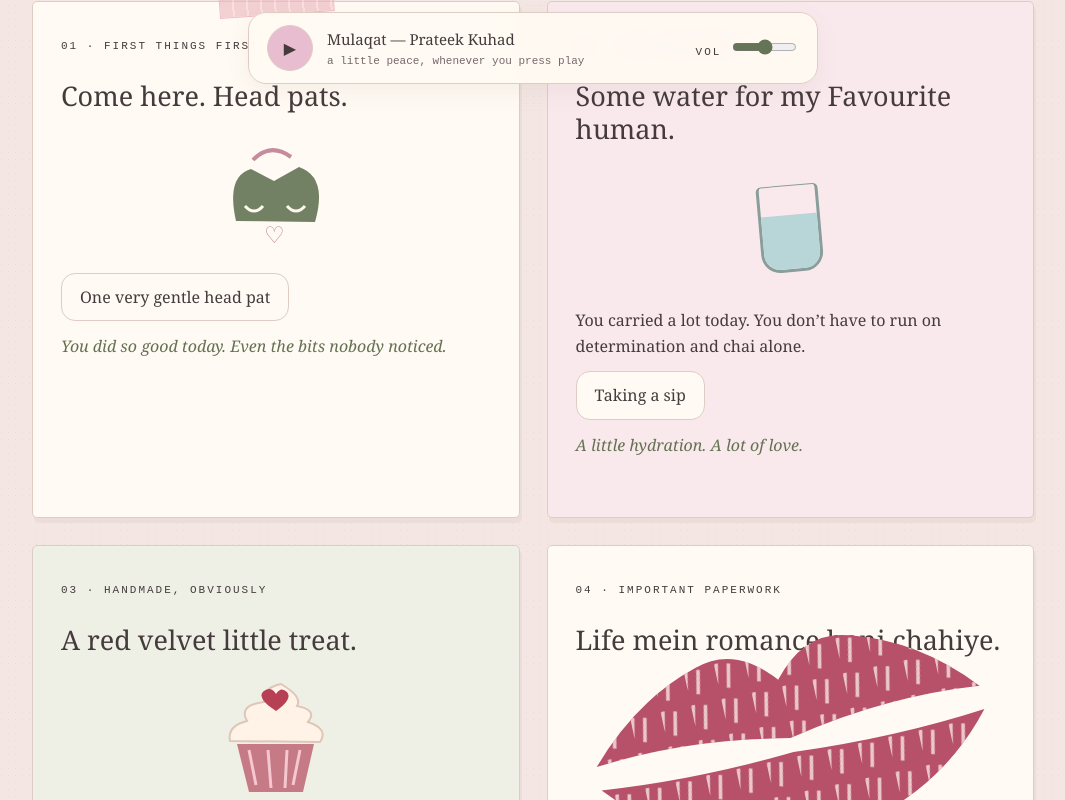
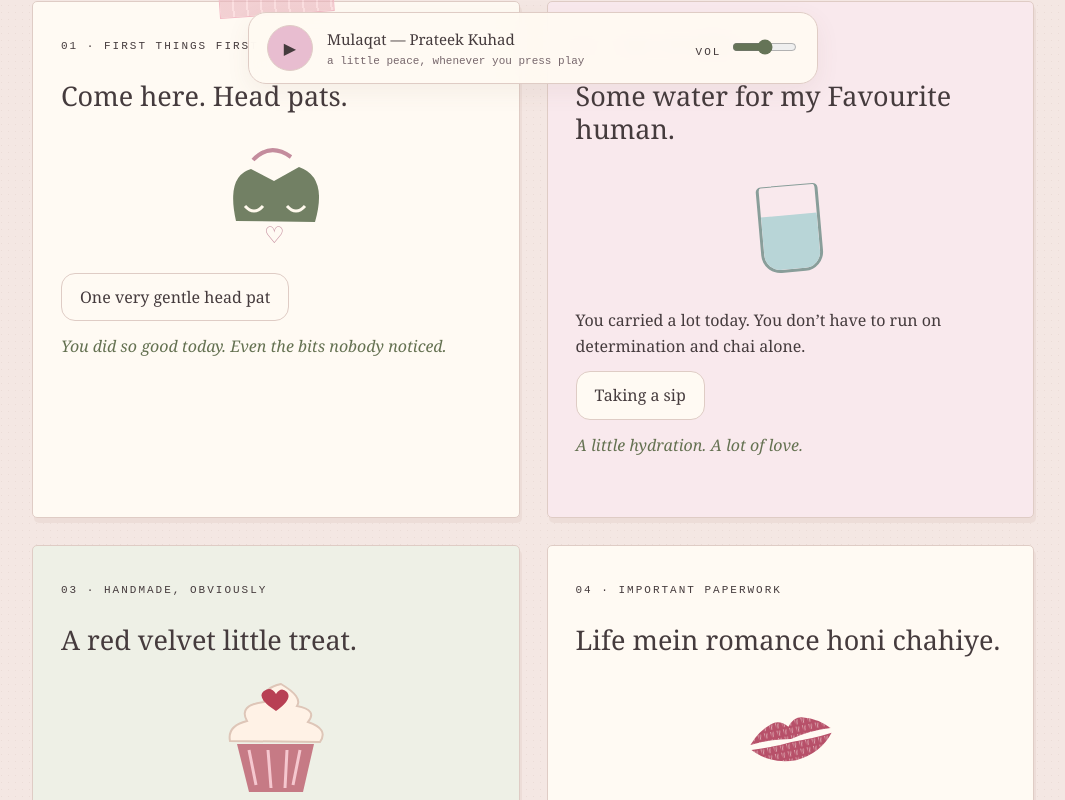
Before and after one commit to firefaerie/olive-care-package, a plain HTML site: page index.html in a window 1280 px wide. Both pictures are taken after a click on the button "Untie the ribbon & open your box". Shown: the part 1076-1876 px from the top of the page, without its empty margins (107-1172 px from the left). Drawn offline with Linux system fonts and the light colour scheme.

Commit message:
Update index.html

```diff
--- a/index.html
+++ b/index.html
@@ -9,7 +9,7 @@ body{isolation:isolate}.shell{position:relative;z-index:1}#kissBackground{positi
 <section class="card"><span class="tape" aria-hidden="true"></span><span class="eyebrow">01 · first things first</span><h2>Come here. Head pats.</h2><div class="illustration" aria-hidden="true"><svg width="155" height="105" viewBox="0 0 155 105"><path d="M38 79Q28 34 53 27L76 39 101 25Q130 35 117 80Z" fill="#728064"/><path d="M47 64q9 10 18 0m24 0q9 10 18 0" fill="none" stroke="#fff9ed" stroke-width="3"/><path d="M55 18Q72 0 93 15" stroke="#c48c9d" fill="none" stroke-width="4"/><text x="66" y="101" fill="#c48c9d" font-size="23">♡</text></svg></div><button id="pat">One very gentle head pat</button><p class="feedback" id="affirmation" aria-live="polite">You did so good today. Even the bits nobody noticed.</p></section>
 <section class="card"><span class="eyebrow">02 · tiny sip break</span><h2>Some water for my Favourite human.</h2><div class="illustration" aria-hidden="true"><div class="water" id="water"></div></div><p>You carried a lot today. You don’t have to run on determination and chai alone.</p><button id="sip">Taking a sip</button><p class="feedback" id="waterFeedback" aria-live="polite">A little hydration. A lot of love.</p></section>
 <section class="card"><span class="eyebrow">03 · handmade, obviously</span><h2>A red velvet little treat.</h2><div class="illustration" aria-hidden="true"><svg id="cakeArt" width="145" height="125" viewBox="0 0 145 125"><path d="M34 68H111L100 116H46Z" fill="#c67a85"/><path d="M46 74l7 35m12-35 3 38m16-38-2 38m15-38-7 35" stroke="#f5c7cf" stroke-width="3"/><path d="M27 65Q24 50 44 45Q35 29 61 26Q59 12 78 8Q100 21 94 30Q115 34 105 46Q126 53 117 66Z" fill="#fff2e6" stroke="#dec6b8" stroke-width="2"/><path d="M66 30Q54 20 61 15Q68 10 73 18Q78 10 84 16Q90 23 73 35Z" fill="#b84054"/></svg></div><p>with digital baking skills, until you can see my real one</p><button id="nom">A little nom</button><p class="feedback" id="nomText" aria-live="polite">For my favourite person. Crumbs allowed.</p></section>
-<section class="card"><span class="eyebrow">04 · important paperwork</span><h2>Life mein romance honi chahiye.</h2><div class="illustration kiss" aria-hidden="true"><svg viewBox="0 0 180 105" xmlns="http://www.w3.org/2000/svg" aria-hidden="true"><defs><pattern id="lipgrain" width="13" height="15" patternUnits="userSpaceOnUse"><path d="M1 0l-2 10m7-9L4 11" stroke="#fffaf3" stroke-width="1.5" opacity=".7"/></pattern></defs><path d="M8 47Q30 23 57 15Q75 9 90 27Q105 9 123 15Q151 23 172 47Q132 43 90 52Q47 43 8 47Z" fill="currentColor"/><path d="M8 57Q47 61 90 58Q133 61 172 57Q142 93 91 96Q40 94 8 57Z" fill="currentColor"/><path d="M8 47Q30 23 57 15Q75 9 90 27Q105 9 123 15Q151 23 172 47Q132 43 90 52Q47 43 8 47ZM8 57Q47 61 90 58Q133 61 172 57Q142 93 91 96Q40 94 8 57Z" fill="url(#lipgrain)"/></svg></div><p>A paper full of lipstick-stain kisses, left right beside your care package.</p><button id="kiss">One more kiss</button><p class="feedback" id="kissText" aria-live="polite">All the kisses for you. No postage necessary.</p></section>
+<section class="card"><span class="eyebrow">04 · important paperwork</span><h2>Life mein romance honi chahiye.</h2><div class="illustration kiss" aria-hidden="true"><svg width="90" height="52.5" viewBox="0 0 180 105" xmlns="http://www.w3.org/2000/svg" aria-hidden="true"><defs><pattern id="lipgrain" width="13" height="15" patternUnits="userSpaceOnUse"><path d="M1 0l-2 10m7-9L4 11" stroke="#fffaf3" stroke-width="1.5" opacity=".7"/></pattern></defs><path d="M8 47Q30 23 57 15Q75 9 90 27Q105 9 123 15Q151 23 172 47Q132 43 90 52Q47 43 8 47Z" fill="currentColor"/><path d="M8 57Q47 61 90 58Q133 61 172 57Q142 93 91 96Q40 94 8 57Z" fill="currentColor"/><path d="M8 47Q30 23 57 15Q75 9 90 27Q105 9 123 15Q151 23 172 47Q132 43 90 52Q47 43 8 47ZM8 57Q47 61 90 58Q133 61 172 57Q142 93 91 96Q40 94 8 57Z" fill="url(#lipgrain)"/></svg></div><p>A paper full of lipstick-stain kisses, left right beside your care package.</p><button id="kiss">One more kiss</button><p class="feedback" id="kissText" aria-live="polite">All the kisses for you. No postage necessary.</p></section>
 <section class="card"><span class="eyebrow">05 · a very small reset</span><h2>Unclench, my hardworking Olive.</h2><p class="note">No workout. No productivity. Just five unhurried seconds each. Keep movements gentle; skip anything uncomfortable.</p><div class="task"><input type="checkbox" id="t1"><label for="t1">Let your shoulders drop.</label><button data-task="t1">5 seconds</button></div><div class="task"><input type="checkbox" id="t2"><label for="t2">Give your back a soft stretch.</label><button data-task="t2">5 seconds</button></div><div class="task"><input type="checkbox" id="t3"><label for="t3">Let your neck rest comfortably.</label><button data-task="t3">5 seconds</button></div><div class="task"><input type="checkbox" id="t4"><label for="t4">Breathe slowly, at your own pace.</label><button data-task="t4">5 seconds</button></div><p class="feedback" id="stretchFeedback" aria-live="polite">You can tick them yourself, too. We’re not strict here.</p></section>
 <section class="card"><span class="eyebrow">06 · redeemable in person</span><h2>A reservation for being spoiled.</h2><div class="ticket"><span class="tiny">one very special love coupon</span><h2>A head massage<br>from your Olive</h2><p>Valid when she’s back in Pune.<br>No expiry. No rushing.</p><span class="tiny">payment accepted: your presence</span></div><p class="note">Kept beside your kiss-covered paper. Important documents belong together.</p><button id="coupon">Save this date with me</button><p class="feedback" id="couponText" aria-live="polite">Your Olive owes you one very lovely head massage.</p></section>
 <section class="card wide letter"><span class="eyebrow">07 · folded with love</span><h2>A little heart. A lot to say.</h2><button class="heartfold" id="letterOpen" aria-label="Unfold your heart-shaped love letter" aria-expanded="false">open me</button><div id="letterInside" hidden><div class="letterpaper">My hardworking Olive,
```
